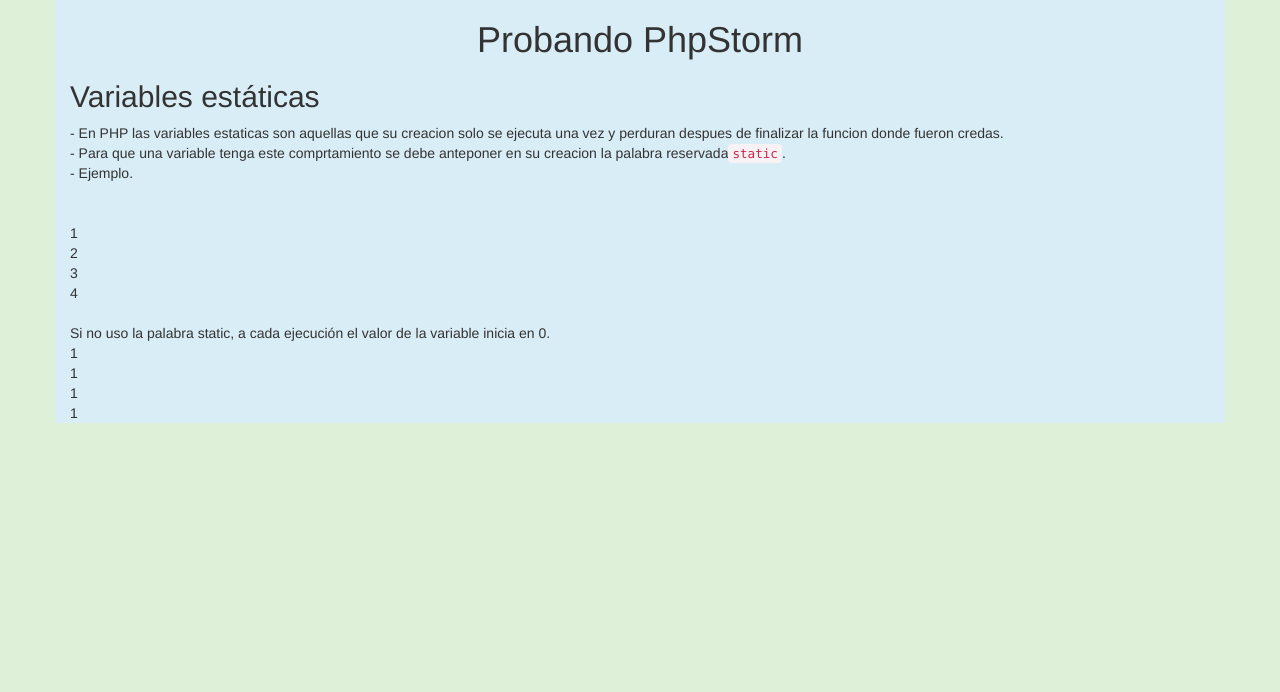
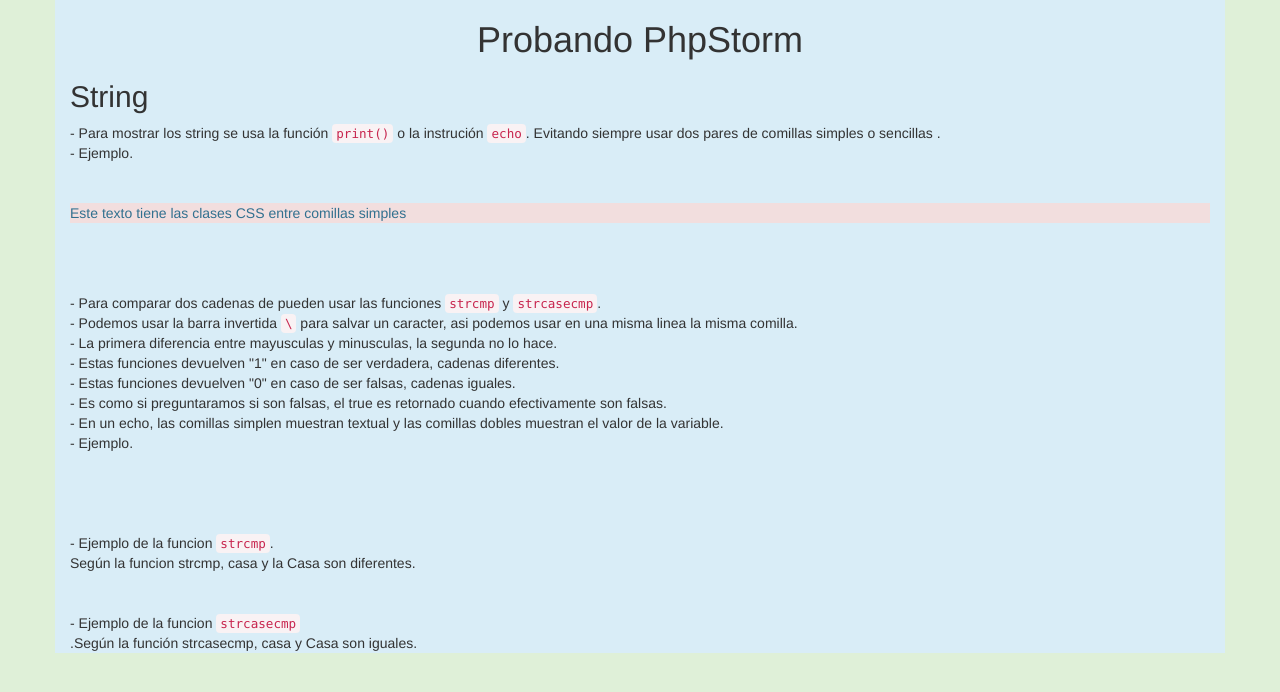
Before and after one commit to App-PHP/PHP-Pildoras, a PHP site: page / in a window 1280 px wide. Shown: the top 692 px of the page. Run offline with PHP 8.4, Linux system fonts and the light colour scheme.

Commit message:
Video 08. String

```diff
--- a/index.php
+++ b/index.php
@@ -1,5 +1,5 @@
 <?php
 require("config/config.php");
 require("html/head.html");
-require("videos/07-VariablesEstaticas.php");
+require("videos/08-String.php");
 include("html/foot.html");
--- a/videos/07-VariablesEstaticas.php
+++ b/videos/07-VariablesEstaticas.php
@@ -8,7 +8,7 @@
 echo "<h2>Variables estáticas</h2>";
 echo "- En PHP las variables estaticas son aquellas que su creacion solo se ejecuta una vez y perduran despues de finalizar la funcion donde fueron credas.<br>";
 
-echo "- Para que una variable tenga este comprtamiento se debe anteponer en su creacion la palabra reservada<code>static</code>.<br>";
+echo "- Para que una variable tenga este comportamiento se debe anteponer en su creacion la palabra reservada <code>static</code>.<br>";
 
 echo "- Ejemplo.<br><br><br>";
 
--- /dev/null
+++ b/videos/08-String.php
@@ -0,0 +1,53 @@
+<?php
+/**
+ * Created by PhpStorm.
+ * User: hernan
+ * Date: 10/06/2016
+ * Time: 15:57
+ */
+echo "<h2>String</h2>";
+
+echo "- Para mostrar los string se usa la función <code>print()</code> o la instrución <code>echo</code>. Evitando siempre usar dos pares de comillas simples o sencillas .<br>";
+
+echo "- Ejemplo.<br><br><br>";
+
+echo  "<p class='text-info bg-danger'>Este texto tiene las clases CSS entre comillas simples</p><br><br><br>";
+
+echo "- Para comparar dos cadenas de pueden usar las funciones <code>strcmp</code> y <code>strcasecmp</code>.<br>";
+
+echo "- Podemos usar la barra invertida <code>\</code> para salvar un caracter, asi podemos usar en una misma linea la misma comilla.<br>";
+
+echo "- La primera diferencia entre mayusculas y minusculas, la segunda no lo hace.<br>";
+
+echo "- Estas funciones devuelven \"1\" en caso de ser verdadera, cadenas diferentes.<br>";
+
+echo "- Estas funciones devuelven \"0\" en caso de ser falsas, cadenas iguales.<br>";
+
+echo "- Es como si preguntaramos si son falsas, el true es retornado cuando efectivamente son falsas.<br>";
+
+echo "- En un echo, las comillas simplen muestran textual y las comillas dobles muestran el valor de la variable.<br>";
+
+
+echo "- Ejemplo.<br><br><br>";
+
+$var1 = "casa";
+$var2 = "Casa";
+
+$resultado1 = strcmp($var1, $var2);
+$resultado2 =strcasecmp($var1, $var2);
+
+
+echo "<br><br>- Ejemplo de la funcion <code>strcmp</code>.<br>";
+if($resultado1){
+    echo "Según la funcion strcmp, $var1 y la $var2 son diferentes.<br>";
+}else{
+    echo "Según la funcion strcmp, $var1 y la $var2 son iguales.<br>";
+}
+
+
+echo "<br><br>- Ejemplo de la funcion <code>strcasecmp</code><br>.";
+if($resultado2){
+    echo "Según la función strcasecmp, $var1 y $var2 son diferentes.<br>";
+}else{
+    echo "Según la función strcasecmp, $var1 y $var2 son iguales.<br>";
+}
```
